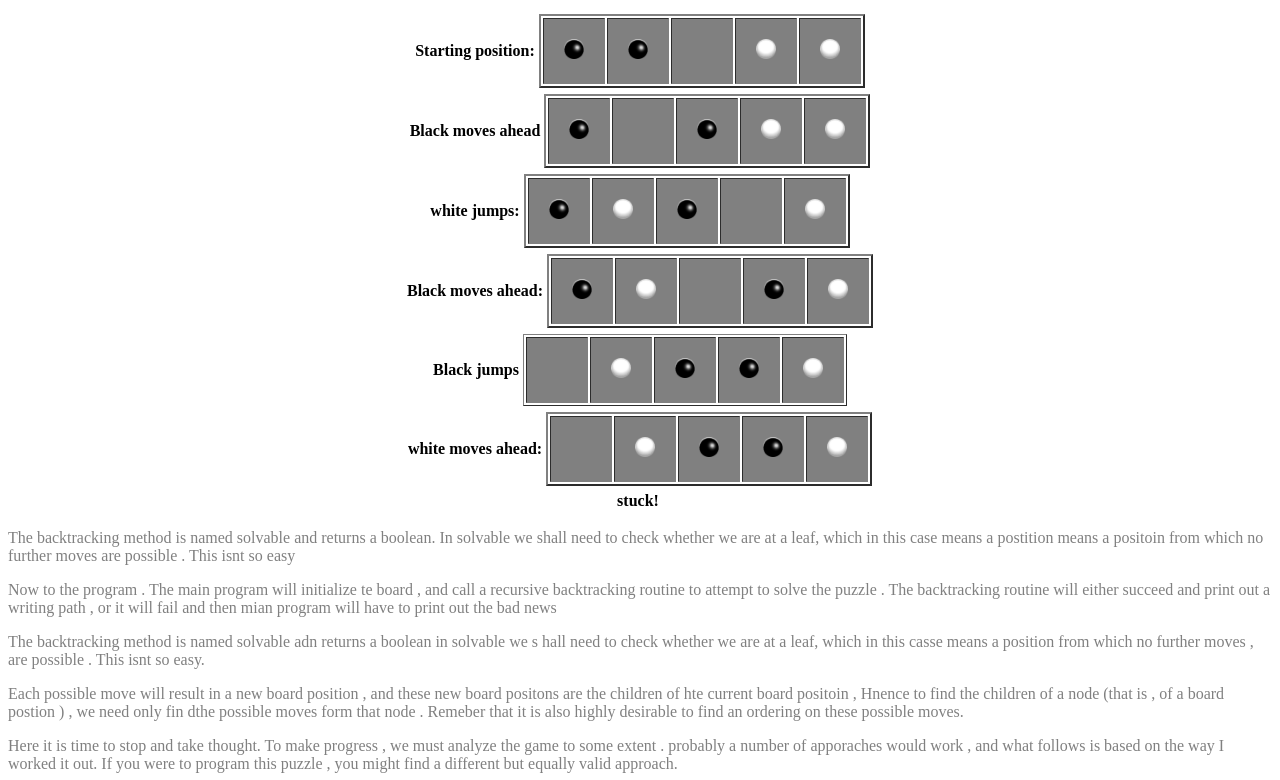
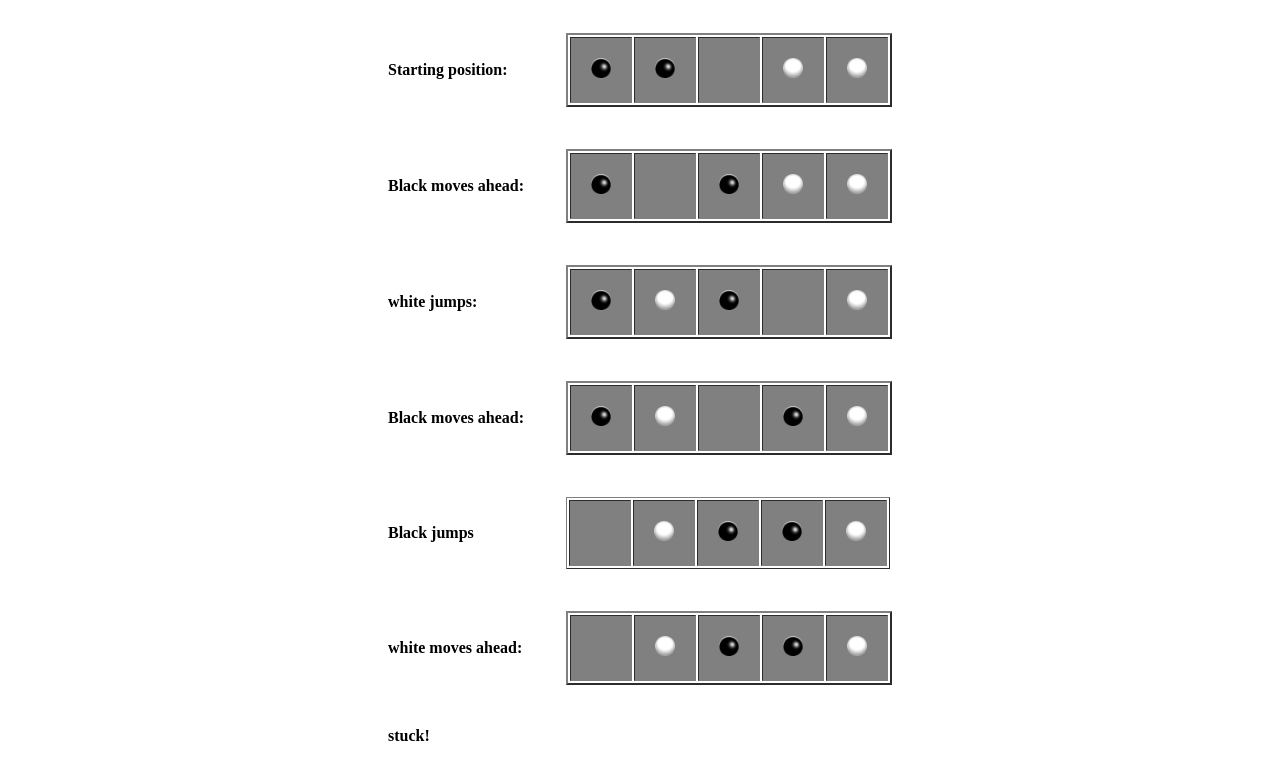
Before and after one commit to PragatiShub/backtracking-project, a plain HTML site: page index.html in a window 1280 px wide. Shown: the part 9560-10340 px from the top of the page. Drawn offline with Linux system fonts and the light colour scheme.

Commit message:
new changes

```diff
--- a/index.html
+++ b/index.html
@@ -5,9 +5,7 @@
     <meta http-equiv="X-UA-Compatible" content="IE=edge">
     <meta name="viewport" content="width=device-width, initial-scale=1.0">
     <title>Back Tracking</title>
-    <style>
-        p.normal{border-style:ridge;}
-    </style>
+
 </head>
 <body>
     <h1>Backtracking</h1>
@@ -552,7 +550,7 @@
             <br>
             <p>For example , you could make the following sequence of moves</p>
 <center>
-<table>
+<table cellpadding="20">
     <tr>
         <td> <b style="color:black"> Starting position:</b></td>
         <td>
@@ -570,15 +568,10 @@
 
         </table>
         </td>
+    </tr>
 
-    </tr>
-</table>
-
-
-
-            <table >
                 <tr>
-                    <td> <b style="color:black"> Black moves ahead</b></td>
+                    <td> <b style="color:black"> Black moves ahead:</b></td>
                     <td>
                         <table border="2" cellpadding="20">
                             <tr >
@@ -594,9 +587,6 @@
 
                     </td>
                 </tr>
-            </table>
-
-            <table>
                 <tr>
                     <td><b style="color:black">white jumps: </b></td>
                     <td>
@@ -614,9 +604,6 @@
                         </table>
                     </td>
                 </tr>
-            </table>
-
-           <table>
             <tr>
                 <td><b style="color:black">Black moves ahead:</b></td>
                 <td>
@@ -634,9 +621,6 @@
                     </table>
                 </td>
             </tr>
-           </table>
-
-         <table>
             <tr>
                 <td><b style="color:black">Black jumps</b></td>
                 <td>
@@ -655,9 +639,6 @@
                     </table>
                 </td>
             </tr>
-         </table>
-
-           <table>
             <tr>
                 <td><b style="color:black"> white moves ahead:</b></td>
                 <td>
@@ -676,14 +657,15 @@
 
                 </td>
             </tr>
+
+
+           <tr>
+            <td >
+                 <font color="black"><b >stuck!</b></font>
+            </td>
+           </tr>
             </table>
 
-
-            <table>
-           <tr><td> <font color="black"> <b >stuck!</b></font></td>
-            <td></td>
-           </tr>
-            </table>
             </center>
 
             <p> The backtracking method is named  solvable and returns a boolean. In solvable we shall need to check whether we are at a  leaf, which in this case means a postition means a  positoin from which no further moves are possible . This isnt so easy
```
Lines whose indentation alone changed are shown as unchanged.
